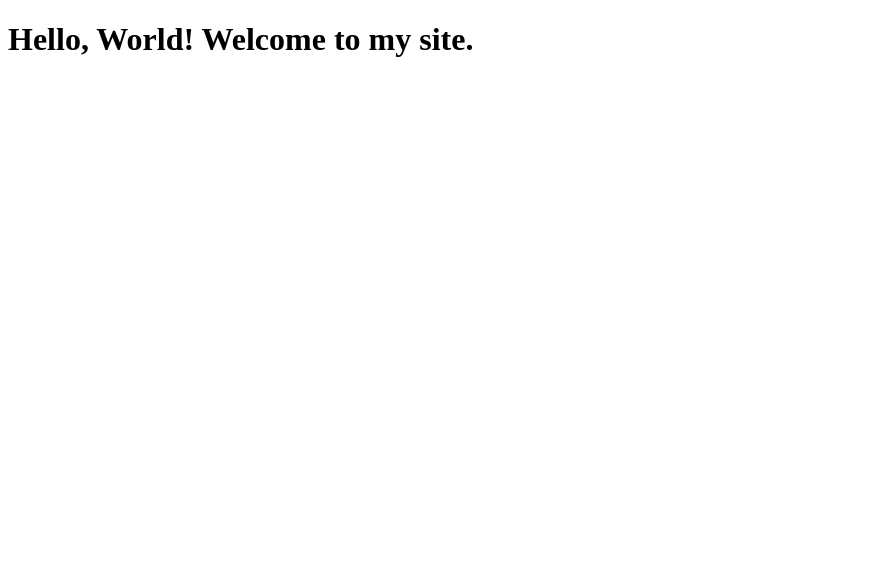
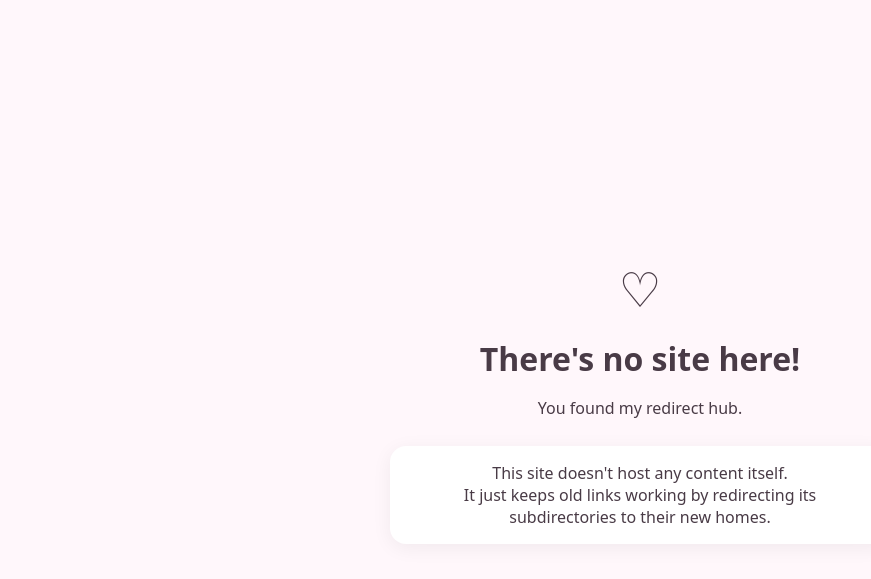
Before and after one commit to BirdeeHub/birdeehub.github.io, a plain HTML site: page index.html in a window 1280 px wide. Shown: the whole page, without its empty margins (0-871 px from the left). Drawn offline with Linux system fonts and the light colour scheme.

```diff
--- a/index.html
+++ b/index.html
@@ -1,5 +1,68 @@
 <!DOCTYPE html>
-<html>
-  <head><title>My Website</title></head>
-  <body><h1>Hello, World! Welcome to my site.</h1></body>
+<html lang="en">
+  <head>
+    <meta charset="UTF-8">
+    <meta name="viewport" content="width=device-width, initial-scale=1.0">
+    <title>Nothing to See Here ♡</title>
+
+    <style>
+      body {
+        margin: 0;
+        min-height: 100vh;
+        display: flex;
+        align-items: center;
+        justify-content: center;
+        background: #fff7fb;
+        color: #493b46;
+        font-family: system-ui, sans-serif;
+        text-align: center;
+      }
+
+      main {
+        max-width: 500px;
+        padding: 2rem;
+      }
+
+      .heart {
+        font-size: 3rem;
+        margin-bottom: 1rem;
+      }
+
+      h1 {
+        margin: 0 0 1rem;
+        font-size: 2rem;
+      }
+
+      p {
+        margin: 0.5rem 0;
+        line-height: 1.6;
+      }
+
+      .note {
+        margin-top: 1.5rem;
+        padding: 1rem 1.25rem;
+        border-radius: 1rem;
+        background: #ffffff;
+        box-shadow: 0 4px 20px rgba(0, 0, 0, 0.06);
+      }
+    </style>
+  </head>
+
+  <body>
+    <main>
+      <div class="heart">♡</div>
+
+      <h1>There's no site here!</h1>
+
+      <p>
+        You found my redirect hub.
+      </p>
+
+      <div class="note">
+        This site doesn't host any content itself.<br>
+        It just keeps old links working by redirecting
+        its subdirectories to their new homes.
+      </div>
+    </main>
+  </body>
 </html>
```
